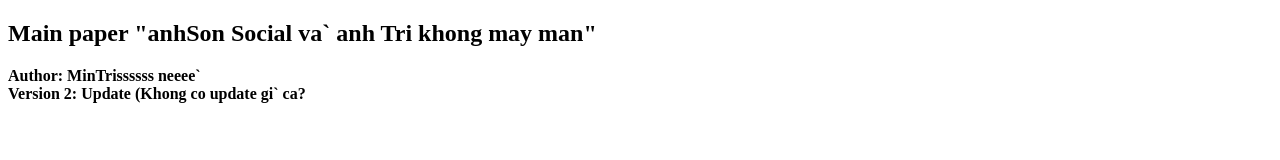
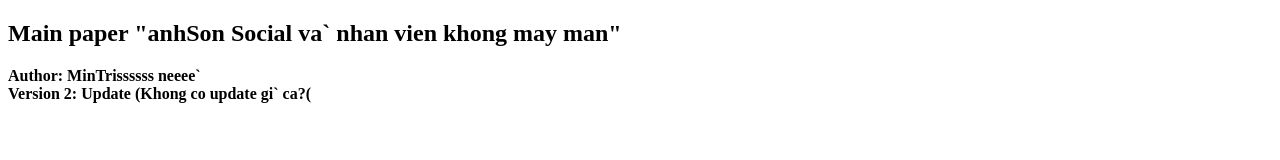
Before and after one commit to tricss1507/tricss1507.github.io, a plain HTML site: page index.html in a window 1280 px wide. Shown: the top 160 px of the page. Drawn offline with Linux system fonts and the light colour scheme.

Commit message:
Update index.html

```diff
--- a/index.html
+++ b/index.html
@@ -19,13 +19,13 @@
   <body>
     <article>
       <header>
-        <h1>Main paper "anhSon Social va` anh Tri khong may man"</h1>
+        <h1>Main paper "anhSon Social va` nhan vien khong may man"</h1>
       </header>
     </article>
     <div>
       <b>Author: MinTrissssss neeee` </b>
       <div>
-      <b>Version 2: Update (Khong co update gi` ca? </b>
+      <b>Version 2: Update (Khong co update gi` ca?( </b>
       </div>
       <div>
       <b>Note: Xvectors_51_0.95_spk:5683_32865_StyleGAN with 0.95 is "Audio Speed" (We can adjust)</b>
```
